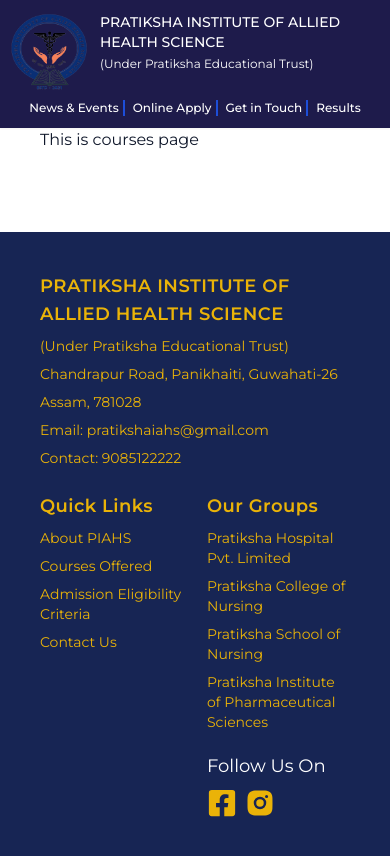
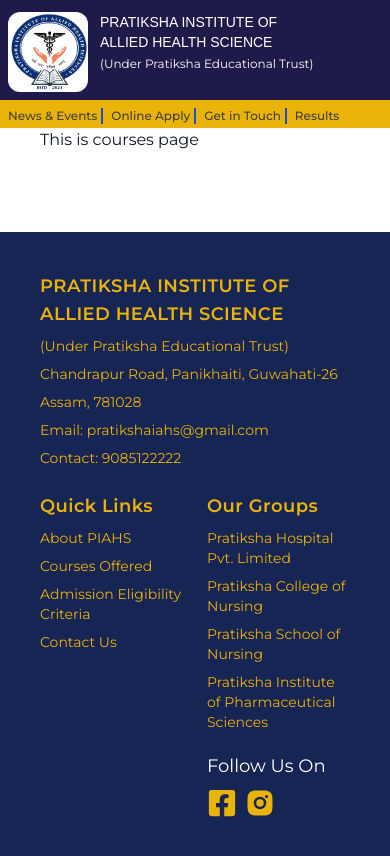
Before and after one commit to naochaLuwang/piahs, a Next.js app: page /courses in a window 390 px wide. Built offline with nearby package versions, Linux system fonts and the light colour scheme; no server answers; the database is empty.

Commit message:
gsap drag fixed

```diff
--- a/app/globals.css
+++ b/app/globals.css
@@ -1,6 +1,8 @@
 @tailwind base;
 @tailwind components;
 @tailwind utilities;
+@import url('https://fonts.googleapis.com/css2?family=Bebas+Neue&display=swap');
+
 
 @layer base {
   :root {
--- a/components/Header/Logo.tsx
+++ b/components/Header/Logo.tsx
@@ -8,7 +8,7 @@
 
 const Logo: FC<LogoProps> = ({ imageUrl }) => {
   return (
-    <div className="relative flex-shrink-0 w-24 h-24 bg-white rounded-full">
+    <div className="relative flex-shrink-0 w-24 h-24 bg-white rounded-xl">
       <Link href="/">
         <Image src={imageUrl!} alt="logo" fill style={{ objectFit: "fill" }} />
       </Link>
--- a/components/Header/MobileHeader.tsx
+++ b/components/Header/MobileHeader.tsx
@@ -3,21 +3,22 @@
 
 const MobileHeader = () => {
   return (
-    <div className="fixed top-0 z-50 flex flex-col w-full h-32 px-2 py-3 overflow-hidden shadow-sm bg-indigo-950 lg:hidden">
-      <div className="flex w-full space-x-3">
-        <div className="relative flex-shrink-0 w-20 h-20">
+    <div className="fixed top-0 z-50 flex flex-col w-full h-32 pt-3 overflow-hidden shadow-sm bg-indigo-950 lg:hidden">
+      <div className="flex w-full px-2 space-x-3">
+        <div className="relative flex-shrink-0 w-20 h-20 bg-white rounded-xl">
           <Image src="/PIAHS_logon.png" alt="logo" fill />
         </div>
         <div className="flex flex-col space-y-1">
-          <h1 className="text-sm font-medium text-white">
-            PRATIKSHA INSTITUTE OF ALLIED HEALTH SCIENCE
+          <h1 className="text-sm font-medium text-white font-babas">
+            PRATIKSHA INSTITUTE OF
+            <br /> ALLIED HEALTH SCIENCE
           </h1>
           <p className="text-xs text-white">
             (Under Pratiksha Educational Trust)
           </p>
         </div>
       </div>
-      <div className="flex items-center justify-center mt-2 space-x-2 text-xs font-medium text-white ">
+      <div className="flex items-center justify-start px-2 py-2 mt-2 space-x-2 text-xs font-medium bg-yellow-500 text-neutral-700">
         <Link href="/">
           <h1 className="pr-1 border-0 border-r-2 border-blue-700">
             News & Events
--- a/components/Header/OrgName.tsx
+++ b/components/Header/OrgName.tsx
@@ -6,7 +6,7 @@
 const OrgName: React.FC<OrgNameProps> = ({ orgName, orgSub }) => {
   return (
     <div className="flex flex-col mt-3 ml-5 space-y-2">
-      <h1 className="text-xl font-semibold tracking-wider text-white">
+      <h1 className="text-xl font-semibold tracking-wider text-white font-babas">
         {orgName}
       </h1>
       <h3 className="text-sm text-white">{orgSub}</h3>
--- a/components/HeroPage.tsx
+++ b/components/HeroPage.tsx
@@ -56,7 +56,10 @@
         /> */}
 
         <div className="flex flex-col items-center mt-5 space-x-2 lg:flex-row lg:items-start">
-          <Link href="/">
+          <Link
+            href="http://apply.pratiksha-edu.in/login-user-start?key=9/sWIR83IeQVFPVMtnG+Pg==&sessionID=3845bdd2-bbbe-469a-92b3-3df408776c2f"
+            target="_blank"
+          >
             <div className="rounded-md px-3.5 py-2 w-fit m-1 overflow-hidden relative group cursor-pointer border-2 font-medium border-yellow-500 text-yellow-500 ">
               <span className="absolute w-64 h-0 transition-all duration-300 origin-center rotate-45 -translate-x-20 bg-yellow-500 top-1/2 group-hover:h-64 group-hover:-translate-y-32 ease"></span>
               <span className="relative text-lg font-medium transition duration-300 text-yellow group-hover:text-neutral-700 ease">
--- a/tailwind.config.js
+++ b/tailwind.config.js
@@ -15,6 +15,9 @@
       },
     },
     extend: {
+      fontFamily: {
+        babas: ["Bebas Neue", "sans-serif"],
+      },
       backgroundImage: {
         hero: "url('../public/home.jpeg')",
       },
```
